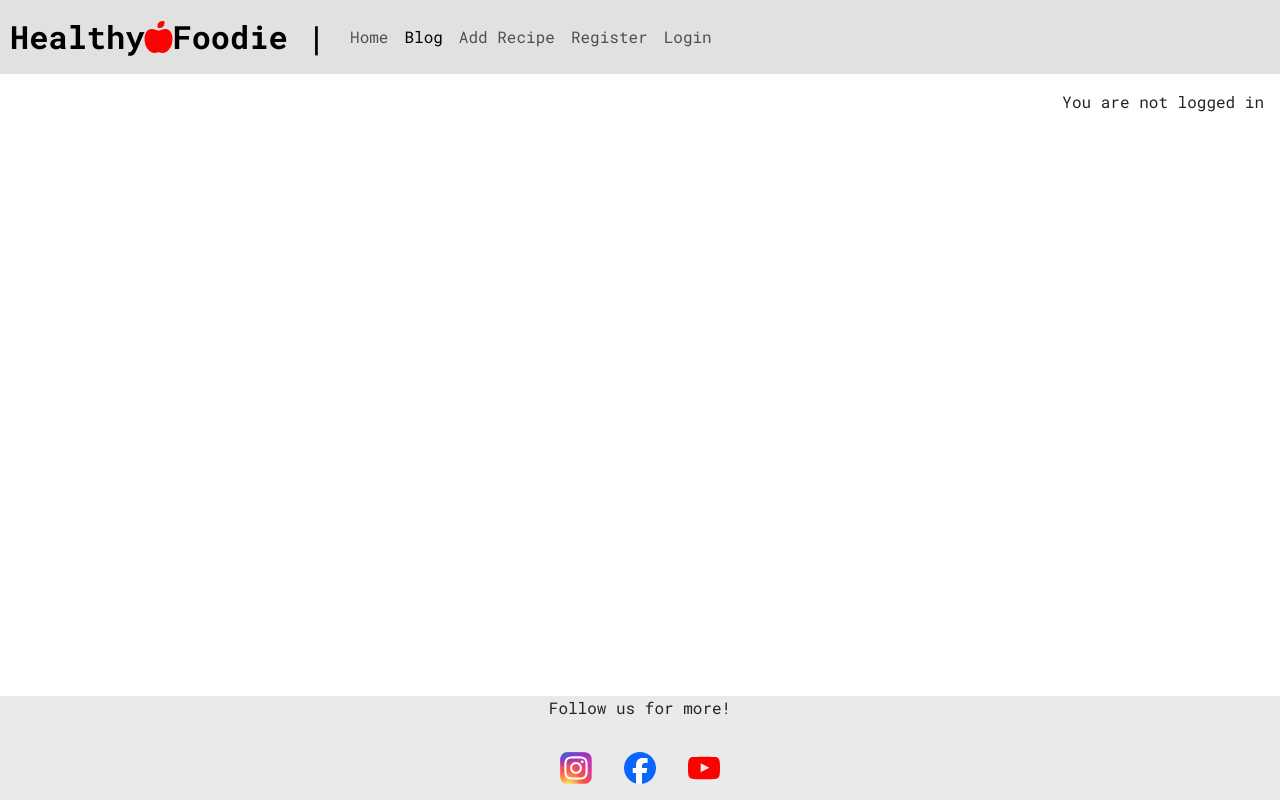
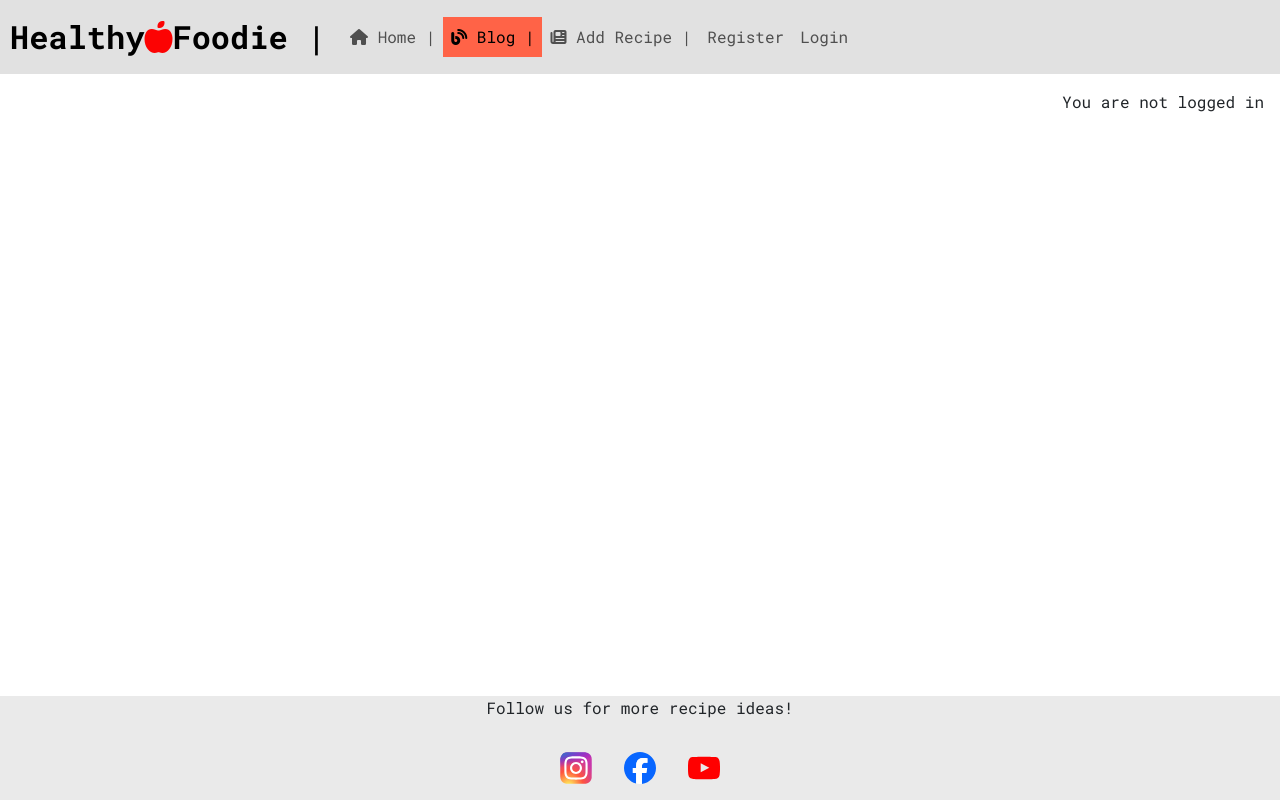
Before and after one commit to DianaStrahilova/Healthy-Foodie-Blog-PP4, a Django app: page /recipes/ in a window 1280 px wide. Run offline with Django 4.2, Linux system fonts and the light colour scheme; data that the repository does not hold is empty; some libraries are stand-ins or nearby versions.

Commit message:
Add fivicon and meta tags for search engines

```diff
--- a/blog/templates/blog/recipes.html
+++ b/blog/templates/blog/recipes.html
@@ -6,10 +6,10 @@
 <div class="container-fluid container-md">
     <div class="row">
 
-        <div class="col-12 mt-3 left">
+        <div class="col-12 col-sm-6mt-3 left">
             <div class="row">
                 {% for recipe in recipes %}
-                <div class="col-md-4">
+                <div class="col-12 col-md-4 col-sm-6">
                     <div class="card mb-4">
                         <div class="card-body">
                             <div class="image-container">
--- a/healthy_foodie/settings.py
+++ b/healthy_foodie/settings.py
@@ -29,7 +29,7 @@ TEMPLATES_DIR = os.path.join(BASE_DIR, 'templates')
 SECRET_KEY = os.environ.get("SECRET_KEY")
 
 # SECURITY WARNING: don't run with debug turned on in production!
-DEBUG = True
+DEBUG = False
 
 ALLOWED_HOSTS = ["8000-dianastrahi-healthyfood-q6izx0fp5r7.ws.codeinstitute-ide.net",
                     ".herokuapp.com"
--- a/static/css/style.css
+++ b/static/css/style.css
@@ -114,3 +114,7 @@ footer {
 .instructions {
     text-align: left;
 }
+
+.active {
+    background-color: tomato;
+}
--- a/templates/base.html
+++ b/templates/base.html
@@ -9,14 +9,16 @@
 <html lang="en">
 
 <head>
-    <title>Healthy Foodie</title>
     <meta charset="utf-8">
     <meta name="viewport" content="width=device-width, initial-scale=1">
     <link href="https://cdn.jsdelivr.net/npm/bootstrap@5.3.3/dist/css/bootstrap.min.css" rel="stylesheet">
     <!-- <link rel="stylesheet" href="{% static 'css/style.css' %}"> -->
     <link rel="stylesheet" type="text/css" href="{% static '/css/style.css' %}?{% now 'U' %}"/>
+    <!--Favicon-->
+    <link rel="icon" href="{% static 'images/favicon.png'%}" type="image/png">
 
     <script src="https://cdn.jsdelivr.net/npm/bootstrap@5.3.3/dist/js/bootstrap.bundle.min.js"></script>
+    <title>Healthy Foodie</title>
 </head>
 
 <body class="d-flex flex-column vh-100">
@@ -32,15 +34,15 @@
             <ul class="navbar-nav">
                 <li class="nav-item">
                     <a class="nav-link {% if request.path == home_url %}active{% endif %}" aria-current="page"
-                        href="{% url 'home' %}">Home</i></a>
+                        href="{% url 'home' %}"><i class="fa-solid fa-house"></i> Home |</i></a>
                 </li>
                 <li class="nav-item">
                     <a class="nav-link {% if request.path == recipes_url %}active{% endif %}" aria-current="page"
-                        href="{% url 'recipes' %}">Blog</a>
+                        href="{% url 'recipes' %}"><i class="fa-solid fa-blog"></i> Blog |</a>
                 </li>
                 <li class="nav-item"></li>
                     <a class="nav-link {% if request.path == add_recipe_url %}active{% endif %}" aria-current="page"
-                        href="{% url 'add_recipe' %}">Add Recipe</a>
+                        href="{% url 'add_recipe' %}"><i class="fa-solid fa-newspaper"></i> Add Recipe |</a>
                 </li>
                 {% if user.is_authenticated %}
                 <li class="nav-item">
@@ -81,7 +83,7 @@
         <section class="container">
             <div class="row">
                 <div class="col-md-12">
-                    <p class="text-center">Follow us for more!</p>
+                    <p class="text-center">Follow us for more recipe ideas!</p>
                     <div class="icons">
                         <a target="_blank" href="#" rel="noopener" aria-label="Instagram - opens in a new tab">
                             <img src="{% static 'icons/ig-instagram-icon.svg' %}" class="social-icon">
```
Also changed, not shown: static/images/favicon.png (added).
